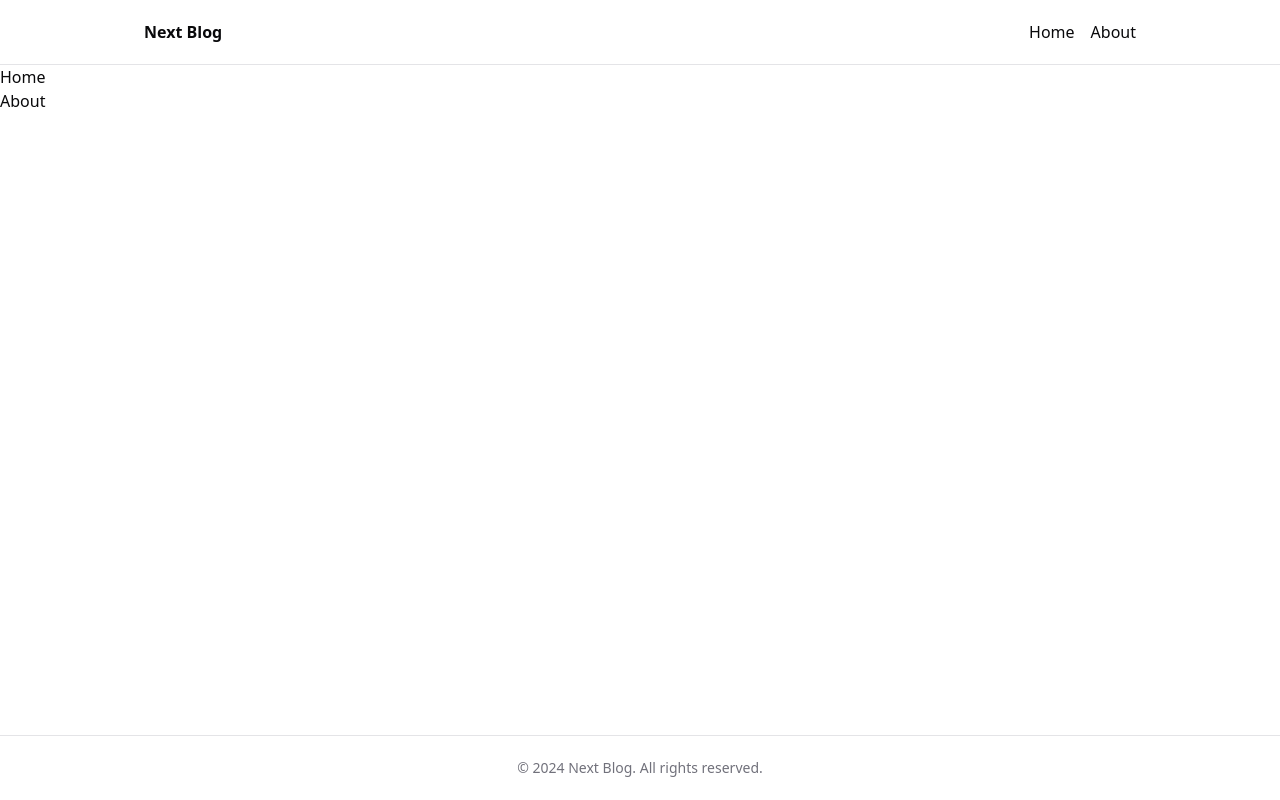
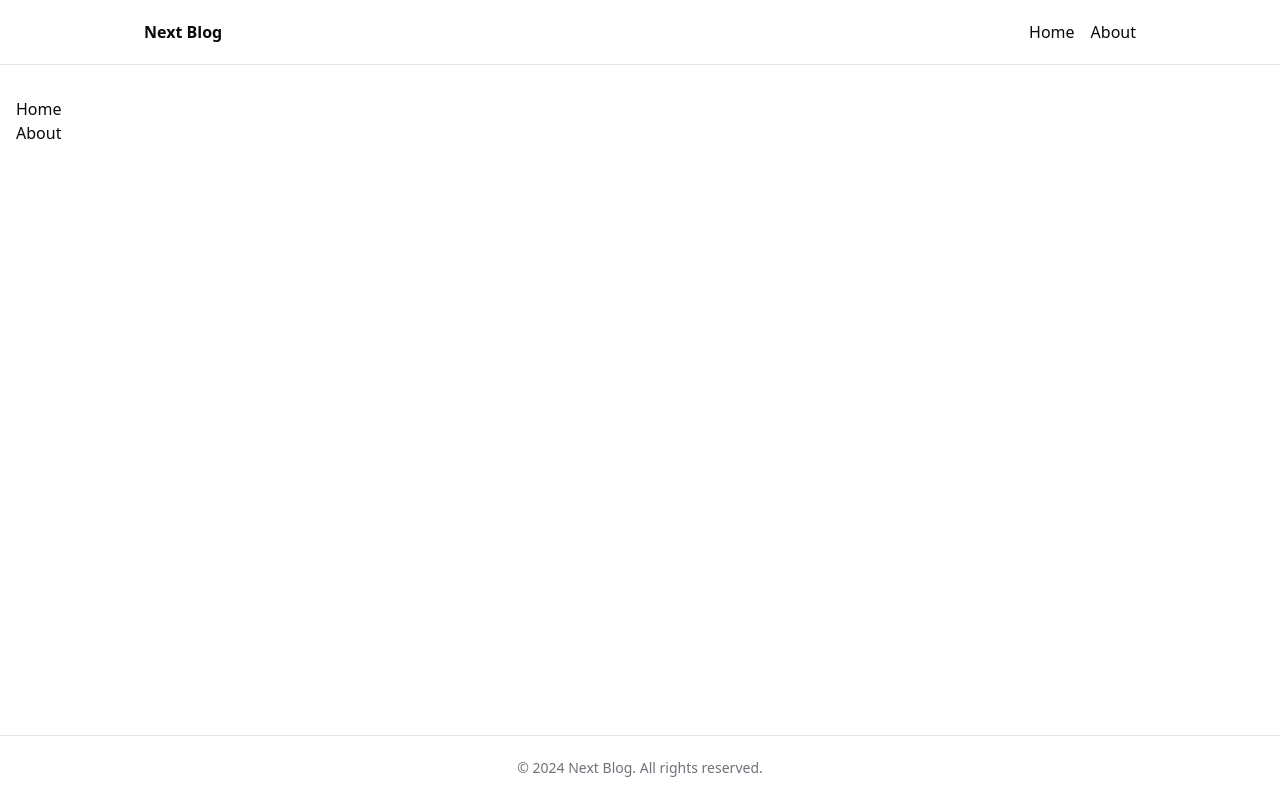
Before and after one commit to bricard-dev/next-blog, a Next.js app: page / in a window 1280 px wide. Built offline with nearby package versions, Linux system fonts and the light colour scheme.

Commit message:
Improve page layout with padding and fragment usage

```diff
--- a/src/app/layout.tsx
+++ b/src/app/layout.tsx
@@ -31,7 +31,7 @@ export default function RootLayout({
         className={`${geistSans.variable} ${geistMono.variable} antialiased`}
       >
         <Header />
-        <main className="flex-1">{children}</main>
+        <main className="px-4 py-8 flex-1">{children}</main>
         <Footer />
       </body>
     </html>
--- a/src/app/page.tsx
+++ b/src/app/page.tsx
@@ -2,9 +2,9 @@ import Link from "next/link";
 
 export default function Page() {
   return (
-    <div>
+    <>
       <h1>Home</h1>
       <Link href="/about">About</Link>
-    </div>
+    </>
   );
 }
```
